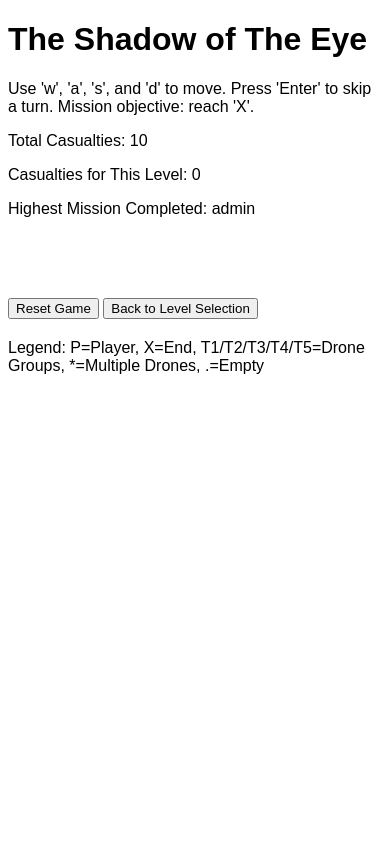
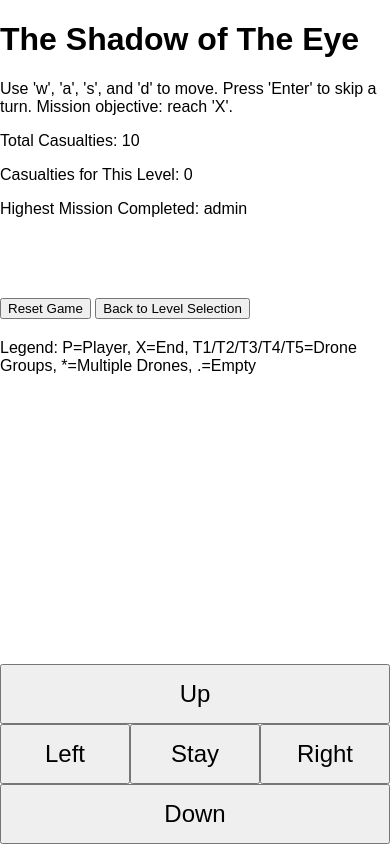
Before and after one commit to maxwell-hoff/the-eyes-pall, a Flask app: page /game in a window 390 px wide. Run offline with Flask 3, Linux system fonts and the light colour scheme; a user stored in the database is signed in; tables that the repository leaves empty hold one stand-in row (values such as "Sample post"); data that the repository does not hold is empty; parts of the project's set-up code (start-up, migrations or seed data) failed here and were passed over.

Commit message:
added movement buttons for mobile

```diff
--- a/static/game.js
+++ b/static/game.js
@@ -68,7 +68,33 @@ document.addEventListener('DOMContentLoaded', () => {
             }
         });
     });
+    // Add event listeners for movement buttons
+    document.getElementById('move-up').addEventListener('click', () => {
+        handleMoveButton('UP');
+    });
+    document.getElementById('move-down').addEventListener('click', () => {
+        handleMoveButton('DOWN');
+    });
+    document.getElementById('move-left').addEventListener('click', () => {
+        handleMoveButton('LEFT');
+    });
+    document.getElementById('move-right').addEventListener('click', () => {
+        handleMoveButton('RIGHT');
+    });
+    document.getElementById('move-stay').addEventListener('click', () => {
+        handleMoveButton('STAY');
+    });
 });
+
+function handleMoveButton(move) {
+    if (gameOver) return;
+
+    if (canMove(move)) {
+        makeMove(move);
+    } else {
+        displayMessage("🚫 You can't move further in that direction!");
+    }
+}
 
 // Function to determine if the player can move in the specified direction
 function canMove(move) {
--- a/templates/index.html
+++ b/templates/index.html
@@ -4,8 +4,17 @@
     <meta charset="UTF-8">
     <title>The Shadow of The Eye</title>
     <style>
-        body {
+        /* Existing styles */
+        body, html {
             font-family: Arial, sans-serif;
+            margin: 0; /* Add margin and padding reset */
+            padding: 0;
+            height: 100%; /* Set body height to 100% */
+        }
+        #main-content {
+            overflow: auto;
+            padding-bottom: 220px; /* Make room for movement buttons */
+            box-sizing: border-box;
         }
         #game-container {
             display: inline-block;
@@ -42,9 +51,40 @@
         #controls {
             margin-top: 20px;
         }
+
+        /* Movement buttons styles */
+        #movement-buttons {
+            position: fixed;
+            bottom: 0;
+            left: 0;
+            width: 100%;
+            background-color: #f9f9f9; /* Optional background */
+            display: flex;
+            flex-direction: column;
+            align-items: center;
+            z-index: 1000; /* Ensure buttons stay on top */
+        }
+        #movement-buttons button {
+            width: 100%;
+            height: 60px; /* Adjust as needed */
+            font-size: 24px;
+        }
+        #left-right-buttons {
+            display: flex;
+            width: 100%;
+        }
+        #left-right-buttons button {
+            flex: 1;
+        }
+        #game-container {
+            /* Adjust the max height if needed */
+            /* max-height: calc(100vh - 200px); */
+            /* overflow: auto; */
+        }
     </style>
 </head>
 <body>
+    <div id="main-content">
         <h1>The Shadow of The Eye</h1>
         <p>Use 'w', 'a', 's', and 'd' to move. Press 'Enter' to skip a turn. Mission objective: reach 'X'.</p>
 
@@ -62,6 +102,19 @@
         <div class="legend">
             <p>Legend: P=Player, X=End, T1/T2/T3/T4/T5=Drone Groups, *=Multiple Drones, .=Empty</p>
         </div>
+    </div>
+
+    <!-- Movement buttons -->
+    <div id="movement-buttons">
+        <button id="move-up">Up</button>
+        <div id="left-right-buttons">
+            <button id="move-left">Left</button>
+            <button id="move-stay">Stay</button>
+            <button id="move-right">Right</button>
+        </div>
+        <button id="move-down">Down</button>
+    </div>
+
     <script src="{{ url_for('static', filename='game.js') }}"></script>
     <script>
         document.getElementById('back-button').addEventListener('click', () => {
```
Also changed, not shown: main.py (+0 -37 lines). Lines whose indentation alone changed are shown as unchanged.
